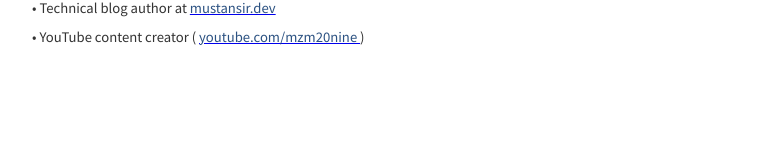
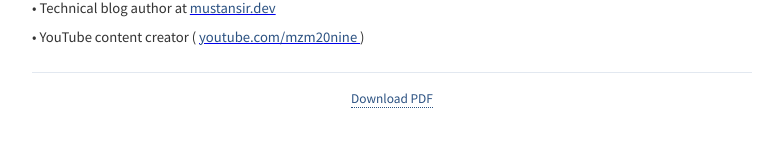
Before and after one commit to MustansirZia/resume, a website: page index.html in a window 1280 px wide. Shown: the part 3351-3498 px from the top of the page, without its empty margins (248-1031 px from the left). Before the commit the page ends 3466 px from the top, so only its background shows below. Drawn offline with Linux system fonts and the light colour scheme.

Commit message:
feat: add download pdf button

```diff
--- a/index.html
+++ b/index.html
@@ -742,6 +742,34 @@
                     )
                 </div>
             </div>
+
+            <div
+                style="
+                    text-align: center;
+                    margin-top: 25px;
+                    padding-top: 15px;
+                    border-top: 1px solid #e2e8f0;
+                "
+            >
+                <span
+                    href="#"
+                    onclick="window.print(); return false;"
+                    style="
+                        color: #2c5282;
+                        text-decoration: none;
+                        font-size: 10pt;
+                        font-weight: 500;
+                        font-family: &quot;Source Sans Pro&quot;, sans-serif;
+                        border-bottom: 1px dotted #2c5282;
+                        transition: all 0.2s ease;
+                        cursor: pointer;
+                    "
+                    onmouseover="this.style.color='#3182ce'; this.style.borderBottomStyle='solid'"
+                    onmouseout="this.style.color='#2c5282'; this.style.borderBottomStyle='dotted'"
+                >
+                    Download PDF
+                </>
+            </span>
         </div>
     </body>
 </html>
```
